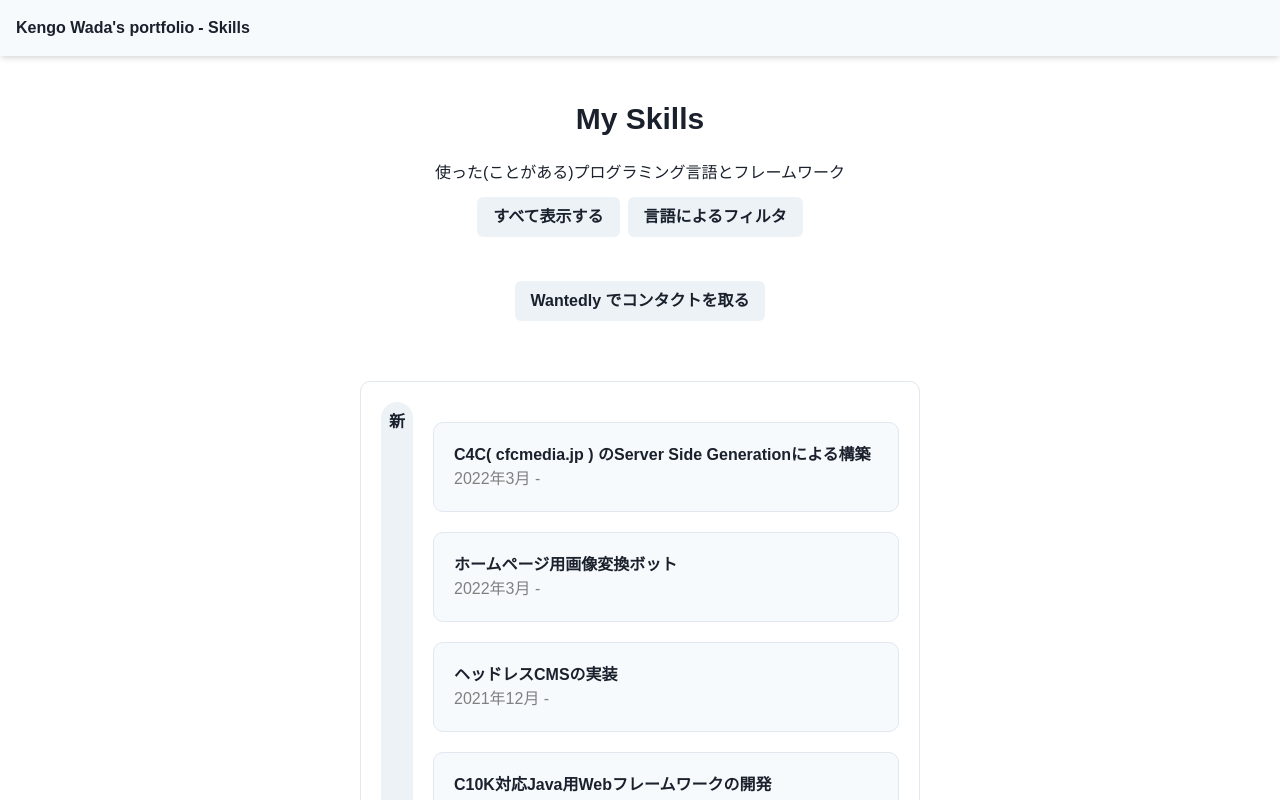
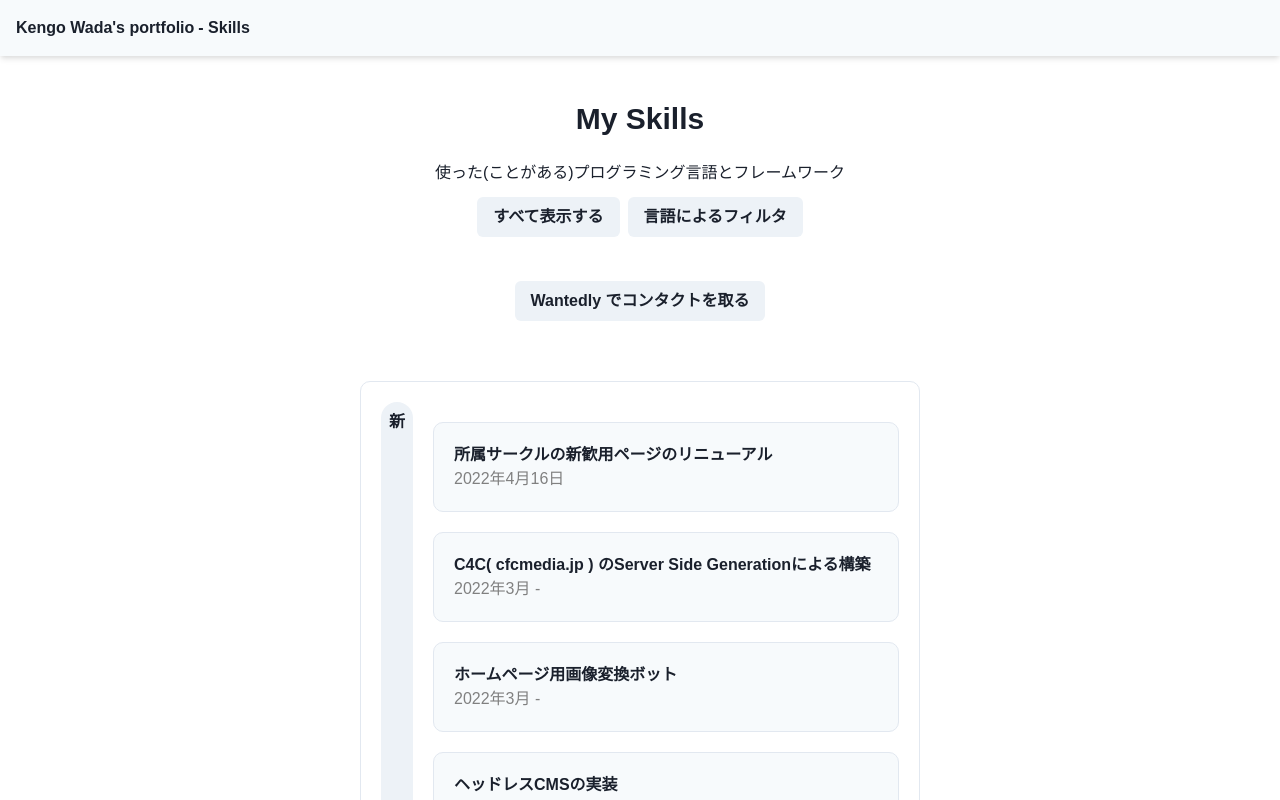
Before and after one commit to 10fu3/my_portfolio, a Next.js app: page /skills in a window 1280 px wide. Shown: the top 800 px of the page. Built offline with nearby package versions, Linux system fonts and the light colour scheme.

Commit message:
the 4th commit

```diff
--- a/const/skills.ts
+++ b/const/skills.ts
@@ -1,6 +1,19 @@
 import {GithubSkill} from "../model/GithubSkill";
 
 export const AllSkills: GithubSkill[] = [
+    {
+        date: "2022年4月16日",
+        description: "以前nuxt.jsで実装した新歓用のページを, 新しくNext.js+Chakra-UIで実装しなおしました\n" +
+            "Next.jsをSSGで利用し, netlifyにデプロイしています.",
+        name: "den3-lp",
+        projectTitle: "所属サークルの新歓用ページのリニューアル",
+        skillTag: [
+            'Next.js',
+            'React'
+        ],
+        pageUrl: "https://welcome-den3.netlify.app/",
+        url: 'den3-lp'
+    },
     {
         date: "2022年3月 -",
         description: "C4Cというメディアに開発の面から携わっています.\n" +
@@ -55,7 +68,8 @@ export const AllSkills: GithubSkill[] = [
     {
         date: "2021年3月",
         description: "サークル勧誘用のLPをNuxt.jsで開発, Netlifyにデプロイ\n" +
-            "Github PagesをJSON APIとして利用することで, Webページの更新を簡単にできるようにした",
+            "Github PagesをJSON APIとして利用することで, Webページの更新を簡単にできるようにした.\n"+
+            "2022/04/18 追記: 新しくNext.jsでリニューアルしたため, 旧ページの全体像はGithubでご確認ください.",
         name: "den3welcomepage",
         projectTitle: "大学サークルLPを作成",
         skillTag: [
```
